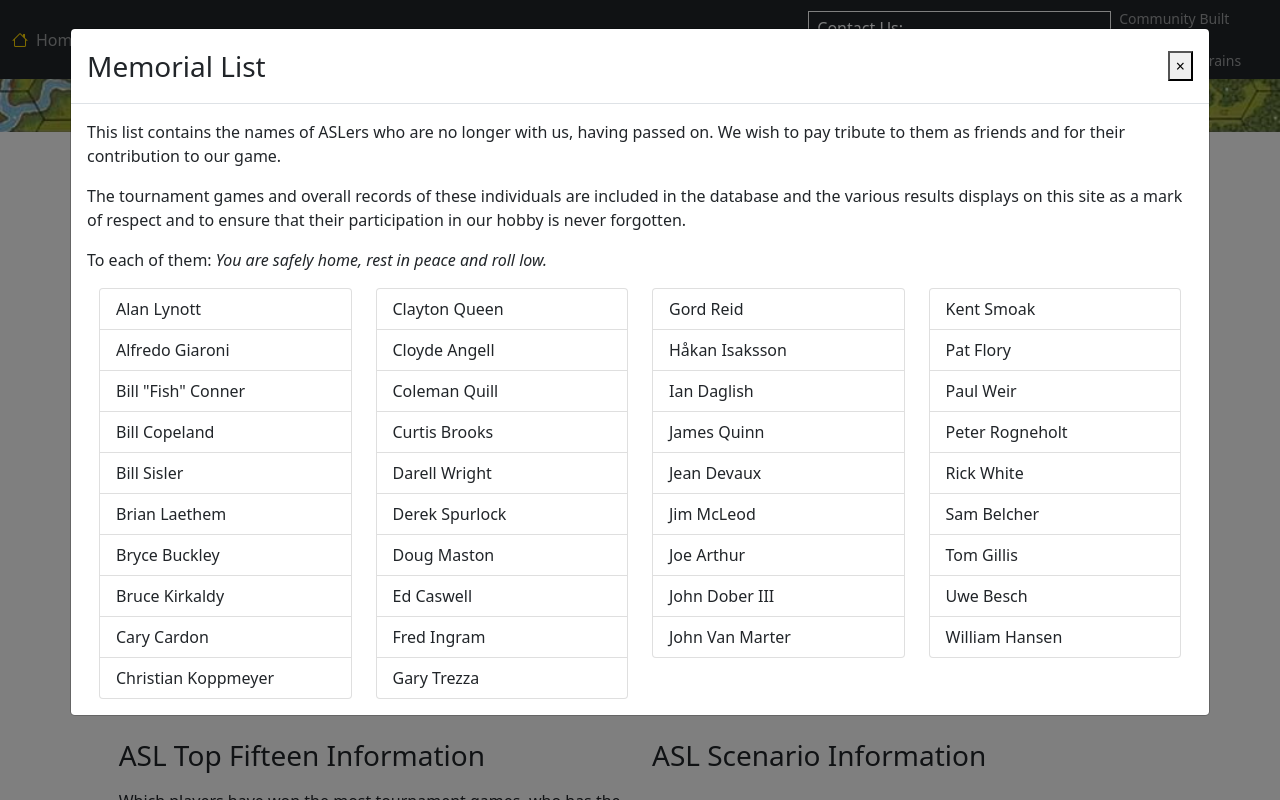
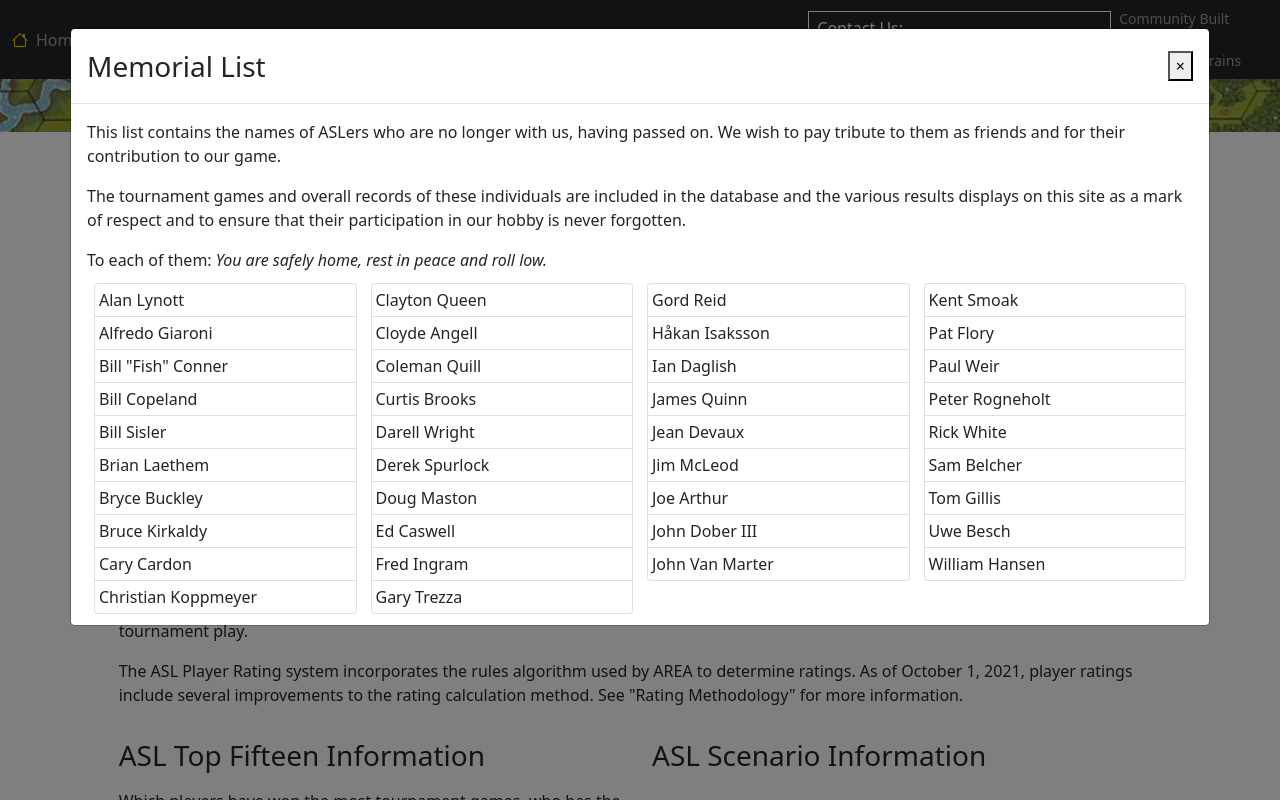
Before and after one commit to vasl-developers/Player_Rating_website, a PHP site: page / in a window 1280 px wide, after a click on "Memorial List". Run offline with PHP 8.4, Linux system fonts and the light colour scheme; data that the repository does not hold is empty; a stand-in replaces the project's code that opens the database connection; some libraries are stand-ins or nearby versions.

Commit message:
css change

```diff
--- a/web/css/styles.css
+++ b/web/css/styles.css
@@ -56,3 +56,11 @@ a {
   margin-top: 12px;
   color: gold;
 }
+
+.col .list-group {
+  margin: -5px;
+}
+
+.col .list-group-item {
+  padding: 0.25rem;
+}
```
